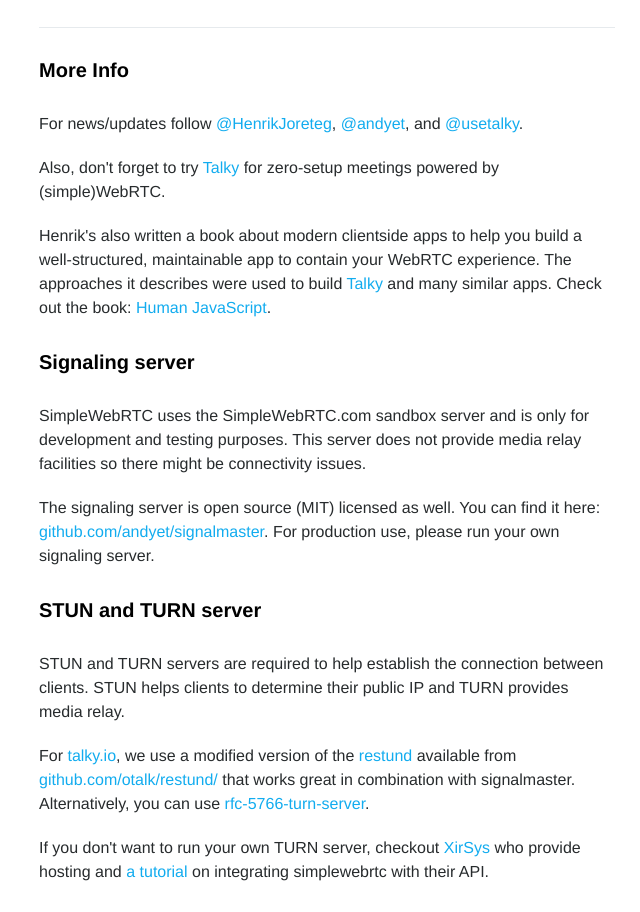
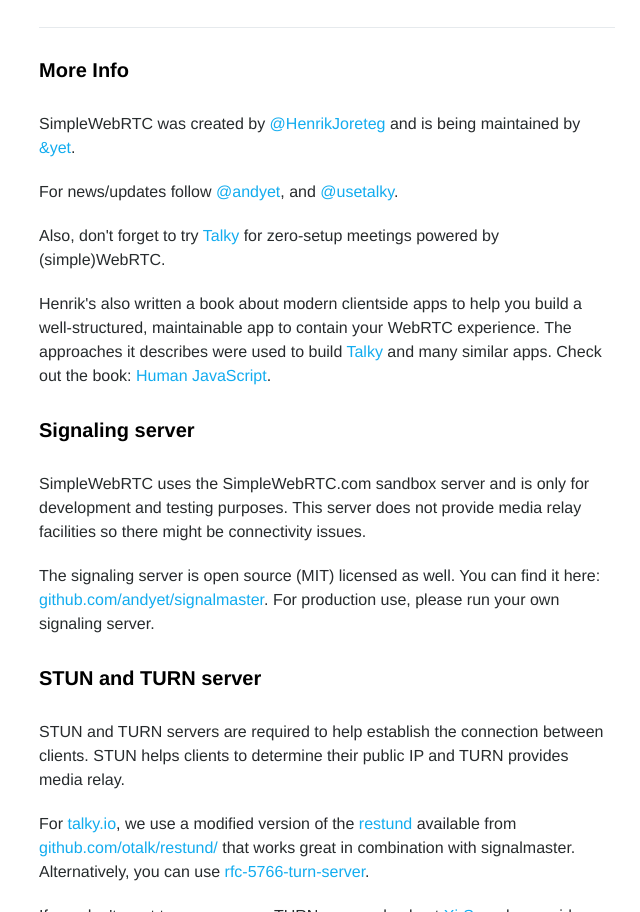
Before and after one commit to simplewebrtc/SimpleWebRTC, a website: page index.html in a window 1280 px wide. Shown: the part 2232-3144 px from the top of the page, without its empty margins (313-953 px from the left). Drawn offline with Linux system fonts and the light colour scheme; a web font is replaced by a local one.

Commit message:
adding created-by line before transferring to andyet github account

```diff
--- a/index.html
+++ b/index.html
@@ -89,7 +89,9 @@
 
         <h3>More Info</h3>
 
-        <p>For news/updates follow <a href="https://twitter.com/henrikjoreteg">@HenrikJoreteg</a>, <a href="https://twitter.com/andyet">@andyet</a>, and <a href="https://twitter.com/usetalky">@usetalky</a>. </p>
+        <p>SimpleWebRTC was created by <a href="https://twitter.com/henrikjoreteg">@HenrikJoreteg</a> and is being maintained by <a href="https://andyet.com">&amp;yet</a>.</p>
+
+        <p>For news/updates follow <a href="https://twitter.com/andyet">@andyet</a>, and <a href="https://twitter.com/usetalky">@usetalky</a>. </p>
 
         <p>Also, don't forget to try <a href="https://talky.io">Talky</a> for zero-setup meetings powered by (simple)WebRTC.</p>
 
```
